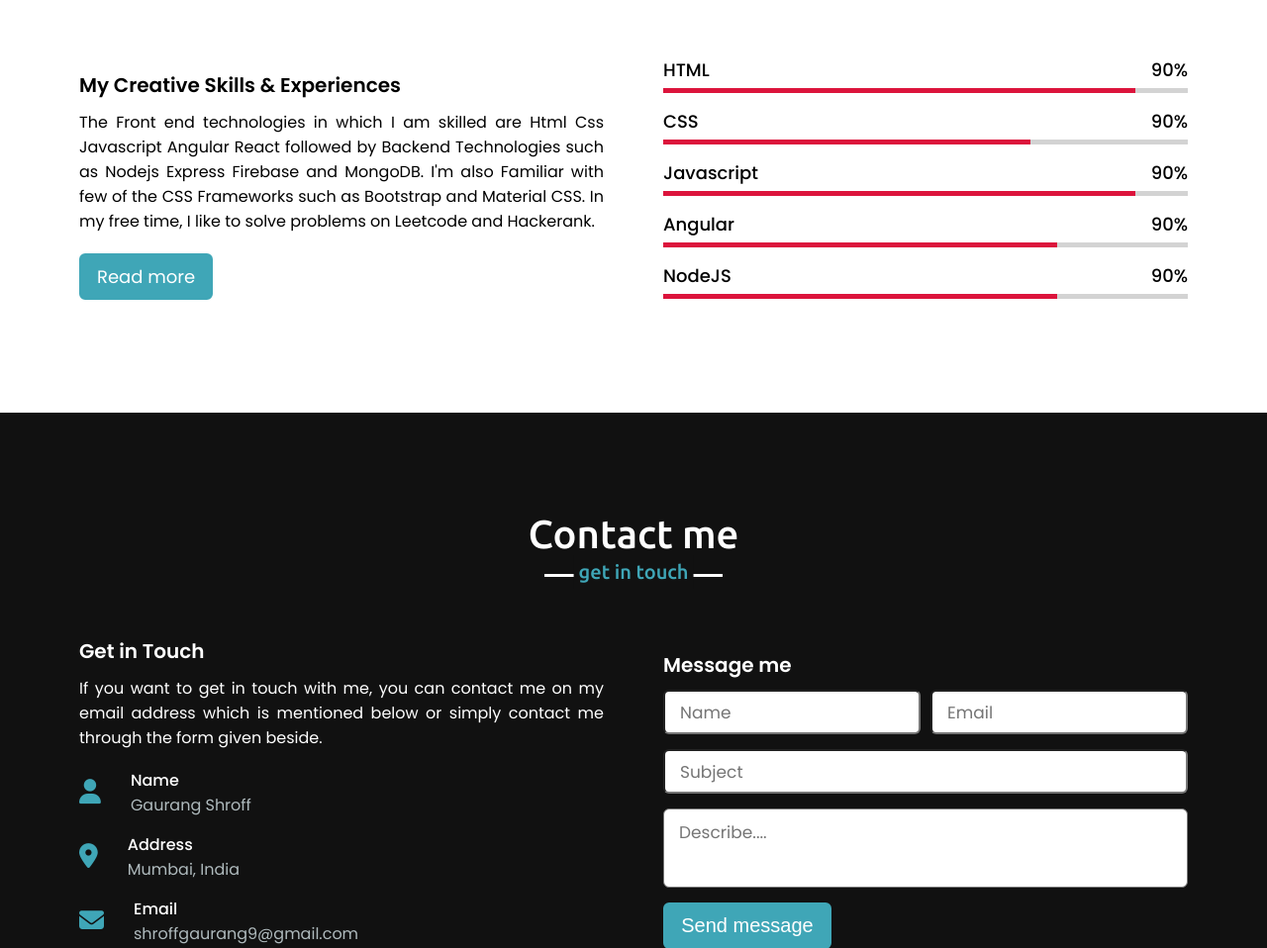
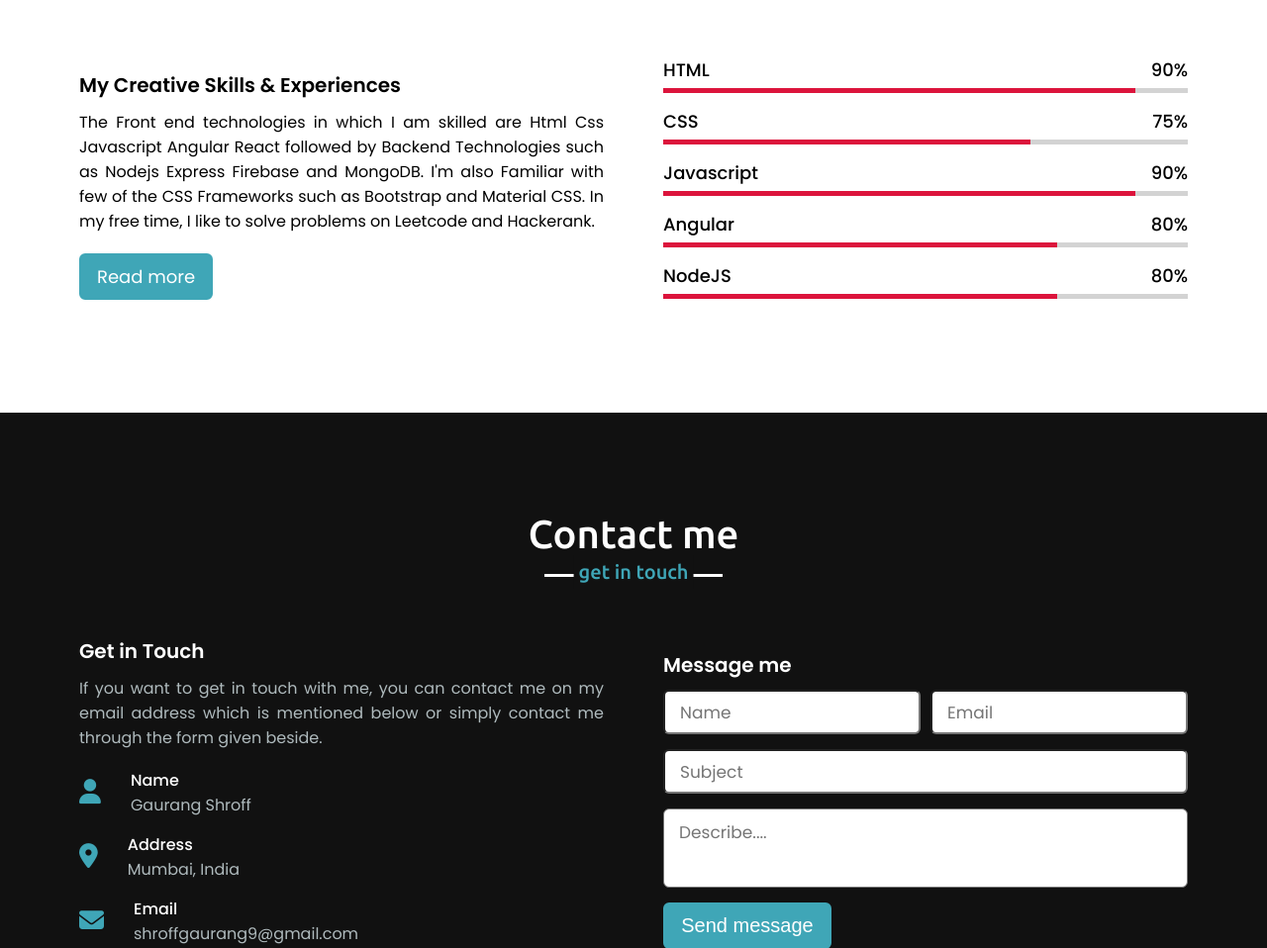
Before and after one commit to ckftw/gaurangportfolio, a plain HTML site: page index.html in a window 1280 px wide. Shown: the part 2430-3388 px from the top of the page at 99% size. Drawn offline with Linux system fonts and the light colour scheme.

Commit message:
first commit

```diff
--- a/index.css
+++ b/index.css
@@ -396,6 +396,10 @@ section .title::after {
   margin-bottom: 10px;
 }
 
+.contact .contact-content p {
+  color: #afbabd;
+}
+
 .contact .contact-content .left p {
   text-align: justify;
 }
--- a/index.html
+++ b/index.html
@@ -146,7 +146,7 @@
                     <div class="bars">
                         <div class="info">
                             <span>CSS</span>
-                            <span>90%</span>
+                            <span>75%</span>
                         </div>
                         <div class="line css"></div>
                     </div>
@@ -160,14 +160,14 @@
                     <div class="bars">
                         <div class="info">
                             <span>Angular</span>
-                            <span>90%</span>
+                            <span>80%</span>
                         </div>
                         <div class="line angular"></div>
                     </div>
                     <div class="bars">
                         <div class="info">
                             <span>NodeJS</span>
-                            <span>90%</span>
+                            <span>80%</span>
                         </div>
                         <div class="line nodejs"></div>
                     </div>
```
